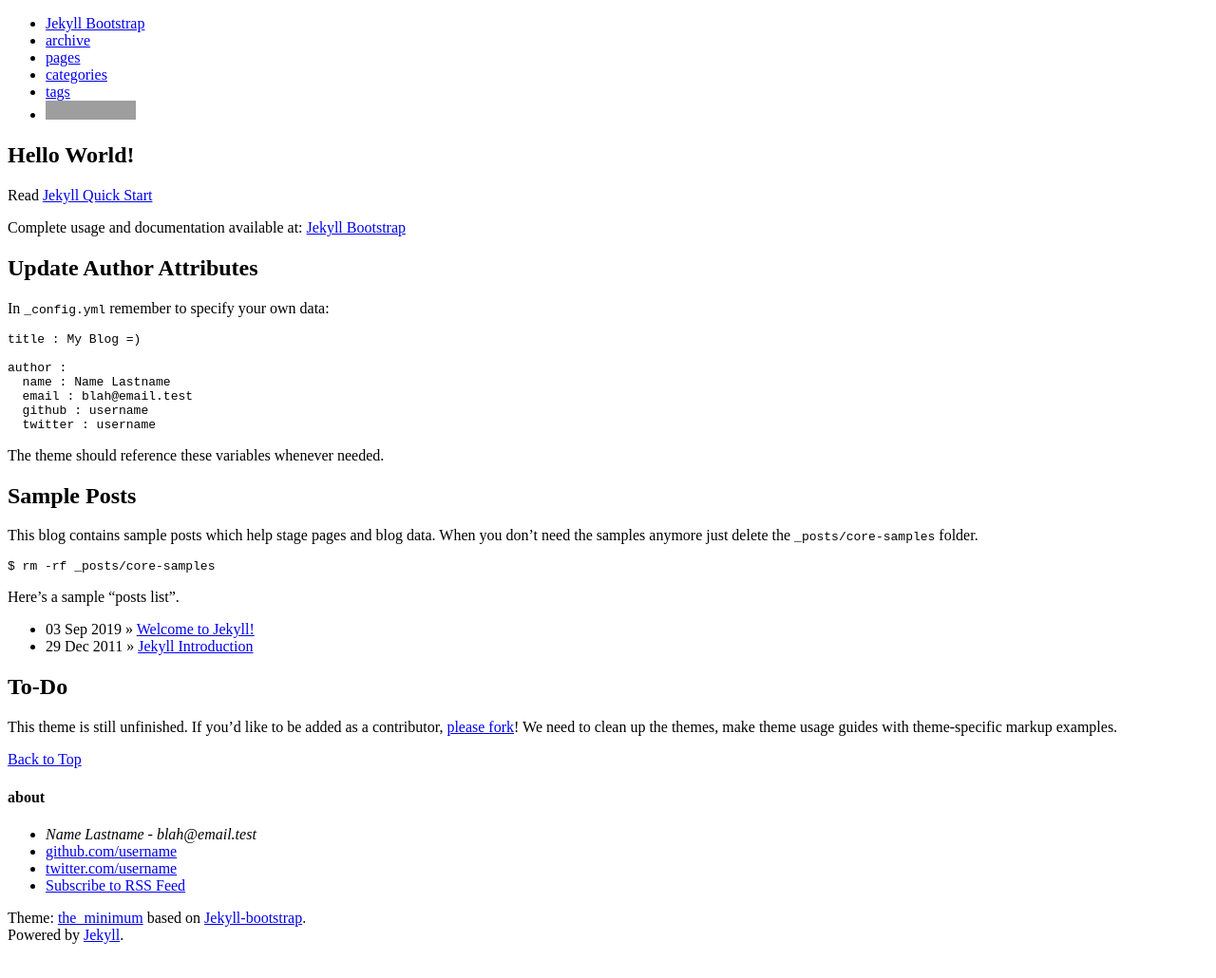
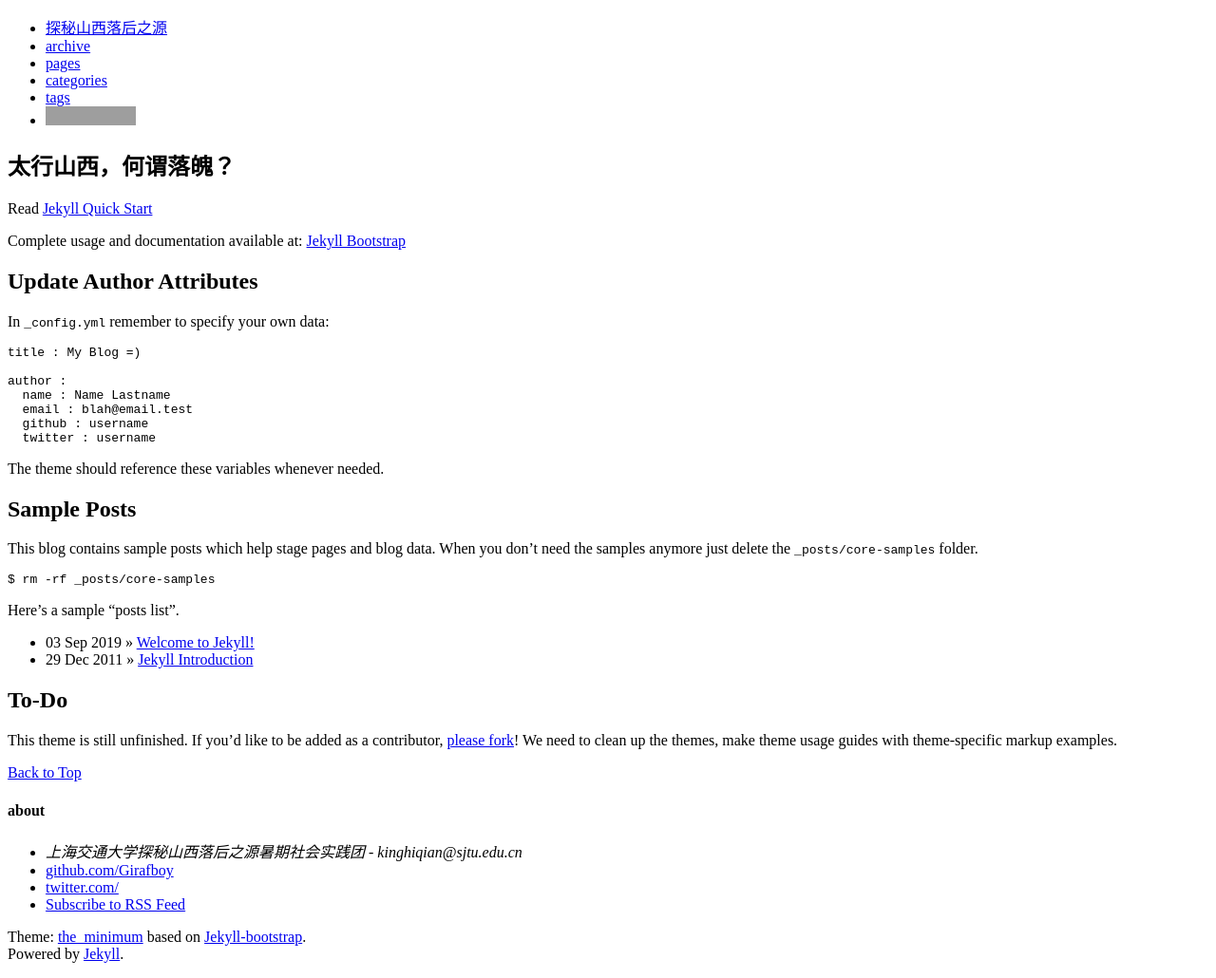
Before and after one commit to Girafboy/Girafboy.github.io, a Jekyll site: the page built from index.md, in a window 1280 px wide. Shown: the whole page at 95% size. Built offline with Jekyll 4.4.1, drawn with Linux system fonts in a browser that asks for light colours; comment, search, counter and statistics services are not loaded; grey boxes are pictures that could not be loaded.

Commit message:
first try

```diff
--- a/_config.yml
+++ b/_config.yml
@@ -8,14 +8,12 @@ highlighter: rouge
 # Themes are encouraged to use these universal variables
 # so be sure to set them if your theme uses them.
 #
-title : Jekyll Bootstrap
+title : 探秘山西落后之源
 tagline: Site Tagline
 author :
-  name : Name Lastname
-  email : blah@email.test
-  github : username
-  twitter : username
-  feedburner : feedname
+  name : 上海交通大学探秘山西落后之源暑期社会实践团
+  email : kinghiqian@sjtu.edu.cn
+  github : Girafboy
 
 # The production_url is only used when full-domain names are needed
 # such as sitemap.txt
--- a/_includes/themes/the-program/default.html
+++ b/_includes/themes/the-program/default.html
@@ -20,7 +20,7 @@
 			<div class="unit-inner unit-head-inner">
 				<nav class="nav-global">
 					<ul>
-						<li class="logo"><a href="/">{{ site.title }}</a></li>
+						<li class="logo"><a href="{{ BASE_PATH }}/">{{ site.title }}</a></li>
 						<li class="archive"><a href="{{ BASE_PATH }}/archive.html">archive</a></li>
 						<li class="page"><a href="{{ BASE_PATH }}/pages.html">pages</a></li>
 						<li class="category"><a href="{{ BASE_PATH }}/categories.html">categories</a></li>
--- a/index.md
+++ b/index.md
@@ -1,6 +1,6 @@
 ---
 layout: page
-title: Hello World!
+title: 太行山西，何谓落魄？
 tagline: Supporting tagline
 ---
 {% include JB/setup %}
```
